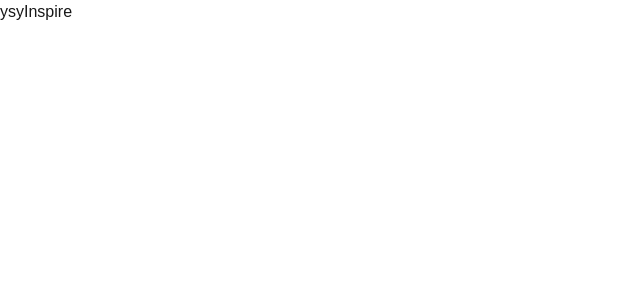
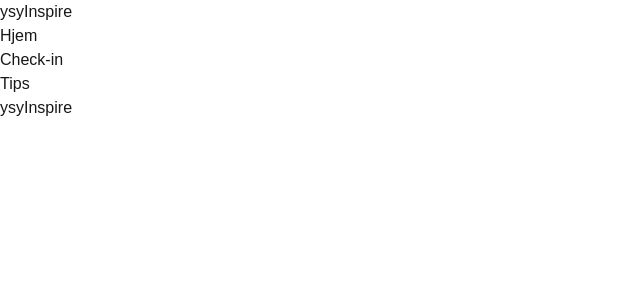
Before and after one commit to Nejsa/ysyInspire, a Next.js app: page / in a window 1280 px wide. Shown: the top 300 px of the page, without its empty margins (0-640 px from the left). Built offline with nearby package versions, Linux system fonts and the light colour scheme.

Commit message:
feat: add Navbar component to layout

```diff
--- a/src/app/layout.js
+++ b/src/app/layout.js
@@ -16,13 +16,18 @@ export const metadata = {
   description: "Generated by create next app",
 };
 
+import Navbar from "@/components/Navbar";
+
 export default function RootLayout({ children }) {
   return (
     <html
       lang="en"
       className={`${geistSans.variable} ${geistMono.variable} h-full antialiased`}
     >
-      <body className="min-h-full flex flex-col">{children}</body>
+      <body className="min-h-full flex flex-col">
+        <Navbar />
+        {children}
+      </body>
     </html>
   );
 }
--- /dev/null
+++ b/src/components/Navbar.jsx
@@ -0,0 +1,19 @@
+/* eslint-disable @next/next/no-html-link-for-pages */
+export default function Navbar() {
+  return (
+    <nav>
+      <p>ysyInspire</p>
+      <ul>
+        <li>
+          <a href="/">Hjem</a>
+        </li>
+        <li>
+          <a href="checkin">Check-in</a>
+        </li>
+        <li>
+          <a href="tips">Tips</a>
+        </li>
+      </ul>
+    </nav>
+  );
+}
```
